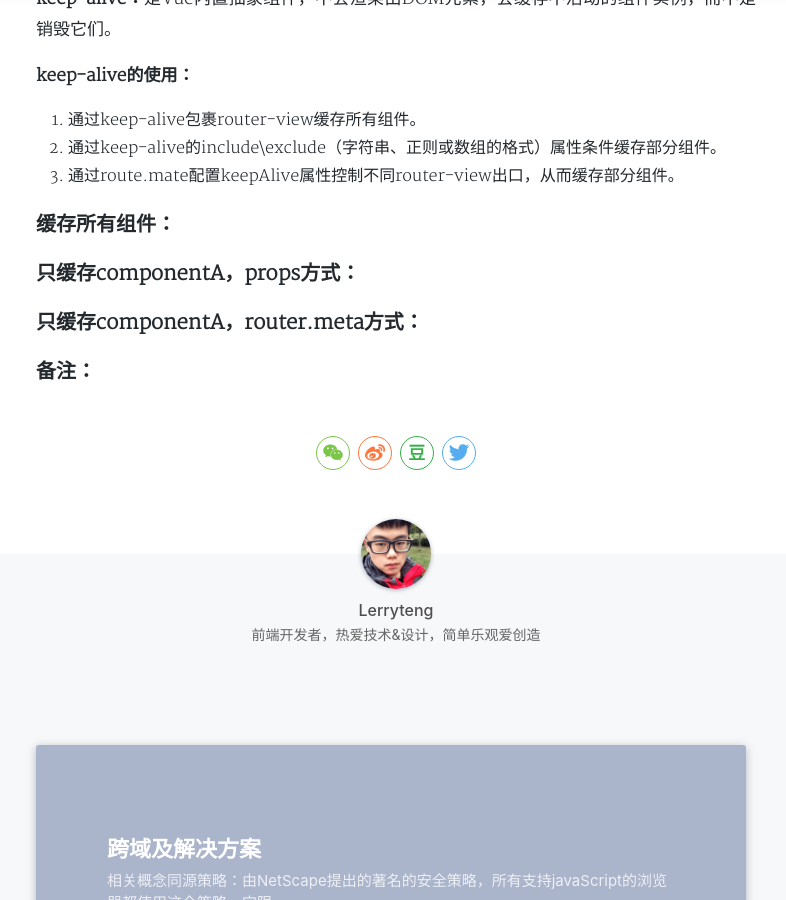
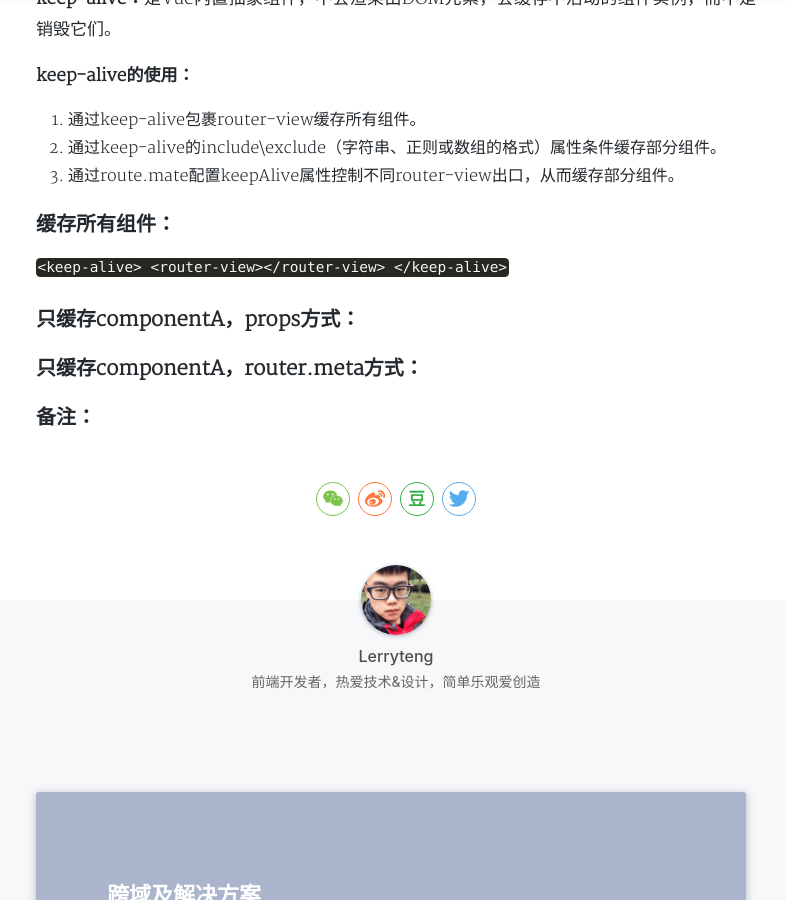
Before and after one commit to Lerryteng/Lerryteng.github.io, a Jekyll site: the page built from _posts/2018-09-25-Vue.js组件缓存.md, in a window 1280 px wide and 900 px high, scrolled down 472 px. Shown: the whole window, without its empty margins (244-1030 px from the left). Built offline with Jekyll 4.4.1, drawn with Linux system fonts in a browser that asks for light colours; nearby versions of some CDN libraries; a style sheet for code colours, icons or effects is not loaded.

Commit message:
update vue 组件缓存

```diff
--- a/_posts/2018-09-25-Vue.js组件缓存.md
+++ b/_posts/2018-09-25-Vue.js组件缓存.md
@@ -16,13 +16,17 @@ tags: javascript vue
 2. 通过keep-alive的include\exclude（字符串、正则或数组的格式）属性条件缓存部分组件。
 3. 通过route.mate配置keepAlive属性控制不同router-view出口，从而缓存部分组件。
 
+
 ### 缓存所有组件：
 
-<script>
-    <keep-alive>
-        <router-view></router-view>
-    </keep-alive>
-</script>
+<code class="language-javascript">
+    <script>
+        <keep-alive>
+            <router-view></router-view>
+        </keep-alive>
+    </script>
+</code>
+
 
 ### 只缓存componentA，props方式：
 
@@ -42,6 +46,7 @@ tags: javascript vue
         <router-view></router-view>
     </keep-alive>
 </script>
+
 
 ### 只缓存componentA，router.meta方式：
 
```
